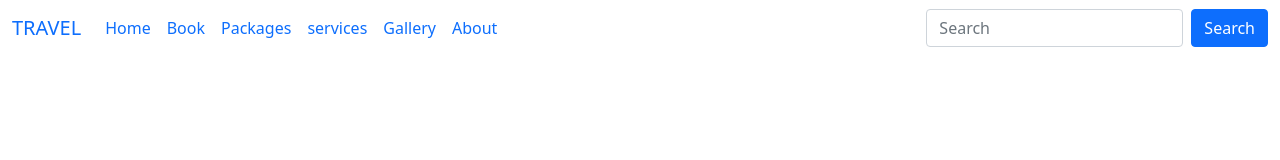
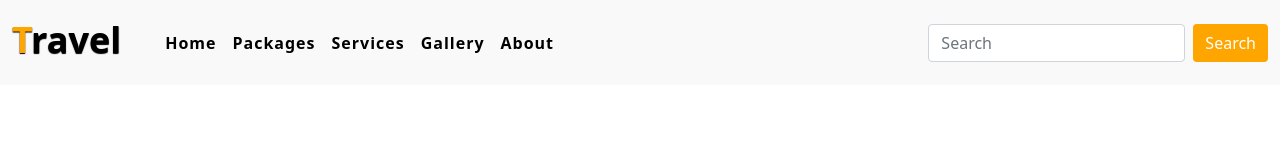
Before and after one commit to maryam545/travel-website, a plain HTML site: page index.html in a window 1280 px wide. Drawn offline with nearby package versions, Linux system fonts and the light colour scheme.

Commit message:
end navbar

```diff
--- a/index.html
+++ b/index.html
@@ -3,8 +3,8 @@
   <head>
     <meta charset="UTF-8" />
     <meta name="viewport" content="width=device-width, initial-scale=1.0" />
-    <title>Travel Website</title>
-    <link rel="stylesheet" href="style .css" />
+    <title>TRAVEL WEBSITE</title>
+    <link rel="stylesheet" href="./style.css" />
     <link
       href="https://cdn.jsdelivr.net/npm/bootstrap@5.0.2/dist/css/bootstrap.min.css"
       rel="stylesheet"
@@ -13,17 +13,19 @@
     />
   </head>
   <body>
-    <!-- navbar -->
-    <nav class="navbar navbar-expand-lg">
+    <!-- navbar start -->
+    <nav class="navbar navbar-expand-lg" id="navbar">
       <div class="container-fluid">
-        <a class="navbar-brand" href="index.html">TRAVEL</a>
+        <a class="navbar-brand" href="index.html" id="logo"
+          ><span>T</span>ravel</a
+        >
         <button
           class="navbar-toggler"
           type="button"
           data-bs-toggle="collapse"
           data-bs-target="#mynavbar"
         >
-          <span><li class="fa-solid fa-bars"></li></span>
+          <span><i class="fa-solid fa-bars"></i></span>
         </button>
         <div class="collapse navbar-collapse" id="mynavbar">
           <ul class="navbar-nav me-auto">
@@ -31,19 +33,16 @@
               <a class="nav-link" href="index.html">Home</a>
             </li>
             <li class="nav-item">
-              <a class="nav-link" href="#book">Book</a>
+              <a class="nav-link active" href="#Packages">Packages</a>
             </li>
             <li class="nav-item">
-              <a class="nav-link" href="#Packages">Packages</a>
+              <a class="nav-link active" href="#Services">Services</a>
             </li>
             <li class="nav-item">
-              <a class="nav-link" href="#services">services</a>
+              <a class="nav-link active" href="#Gallery">Gallery</a>
             </li>
             <li class="nav-item">
-              <a class="nav-link" href="#gallery">Gallery</a>
-            </li>
-            <li class="nav-item">
-              <a class="nav-link" href="#About">About</a>
+              <a class="nav-link active" href="#About">About</a>
             </li>
           </ul>
           <form class="d-flex">
@@ -53,7 +52,8 @@
         </div>
       </div>
     </nav>
-    <!-- end navbar -->
+
+    <!-- navbar end -->
 
     <script
       src="https://cdn.jsdelivr.net/npm/bootstrap@5.0.2/dist/js/bootstrap.bundle.min.js"
--- /dev/null
+++ b/style.css
@@ -0,0 +1,47 @@
+* {
+  margin: 0;
+  padding: 0;
+  box-sizing: border-box;
+  text-decoration: none;
+  list-style: none;
+  scroll-behavior: smooth;
+}
+/* navbar start */
+#navbar {
+  background: #f9f9f9;
+}
+#logo {
+  font-size: 36px;
+  font-weight: 700;
+  color: black;
+  text-shadow: 0px 1px 1px black;
+  margin-bottom: 5px;
+}
+#logo span {
+  color: orange;
+}
+.navbar-toggler {
+  color: orange;
+}
+.navbar-nav {
+  margin-left: 20px;
+}
+.nav-item .nav-link {
+  font-size: 16px;
+  font-weight: 550;
+  color: black;
+  letter-spacing: 1px;
+  border-radius: 8px;
+  transition: 0.5s ease;
+}
+.nav-item .nav-link:hover {
+  color: white;
+  background: orange;
+}
+#navbar form button {
+  background: orange;
+  color: white;
+  border: none;
+}
+
+/* navbar end */
```
Also changed, not shown: style .css (deleted).
